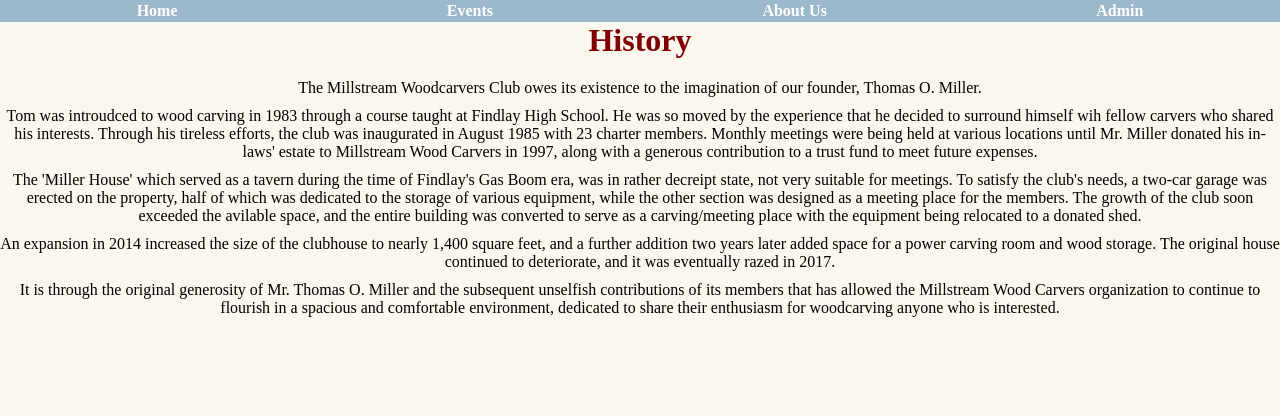
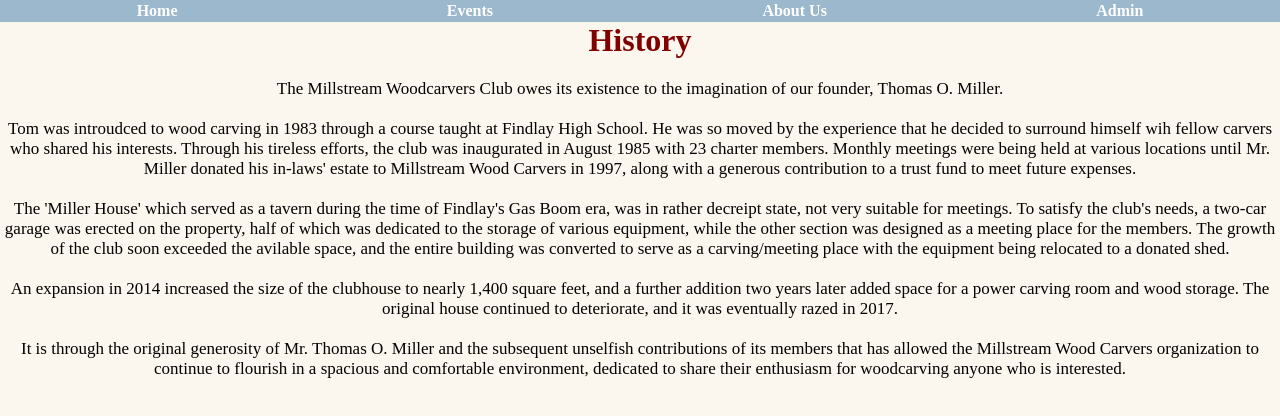
Before and after one commit to sidiBtr/CSCI480-project, a React (Vite) app in the folder frontend/: page /aboutUs in a window 1280 px wide. Shown: the top 416 px of the page. Built offline with nearby package versions, Linux system fonts and the light colour scheme.

Commit message:
Added font styles

```diff
--- a/frontend/src/pages/aboutusPage.css
+++ b/frontend/src/pages/aboutusPage.css
@@ -8,6 +8,7 @@ p{
 
     text-align: center;
     color: black;
-    padding: 0 0 10px 0;
-
+    padding: 0 0 20px 0;
+    font-size: 17px;
+    font-family: serif;
 }
```
